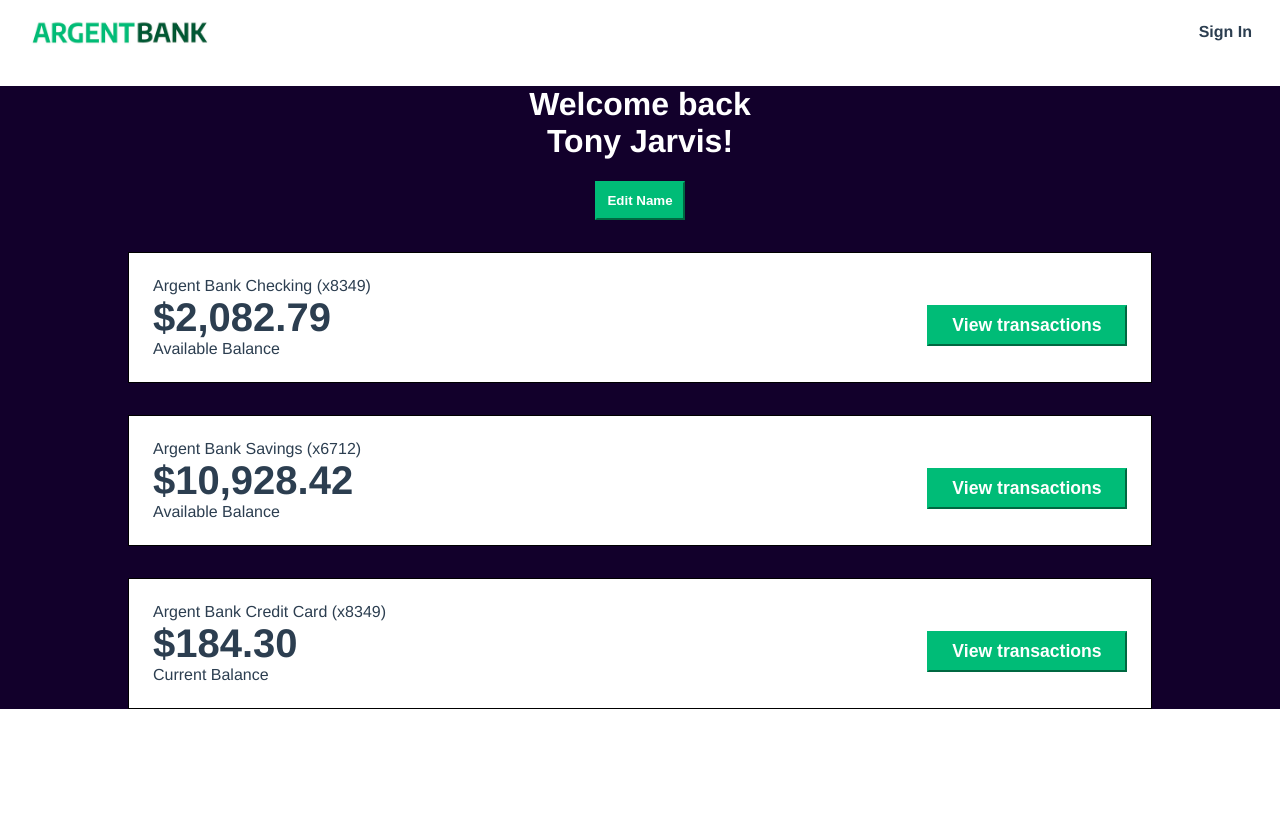
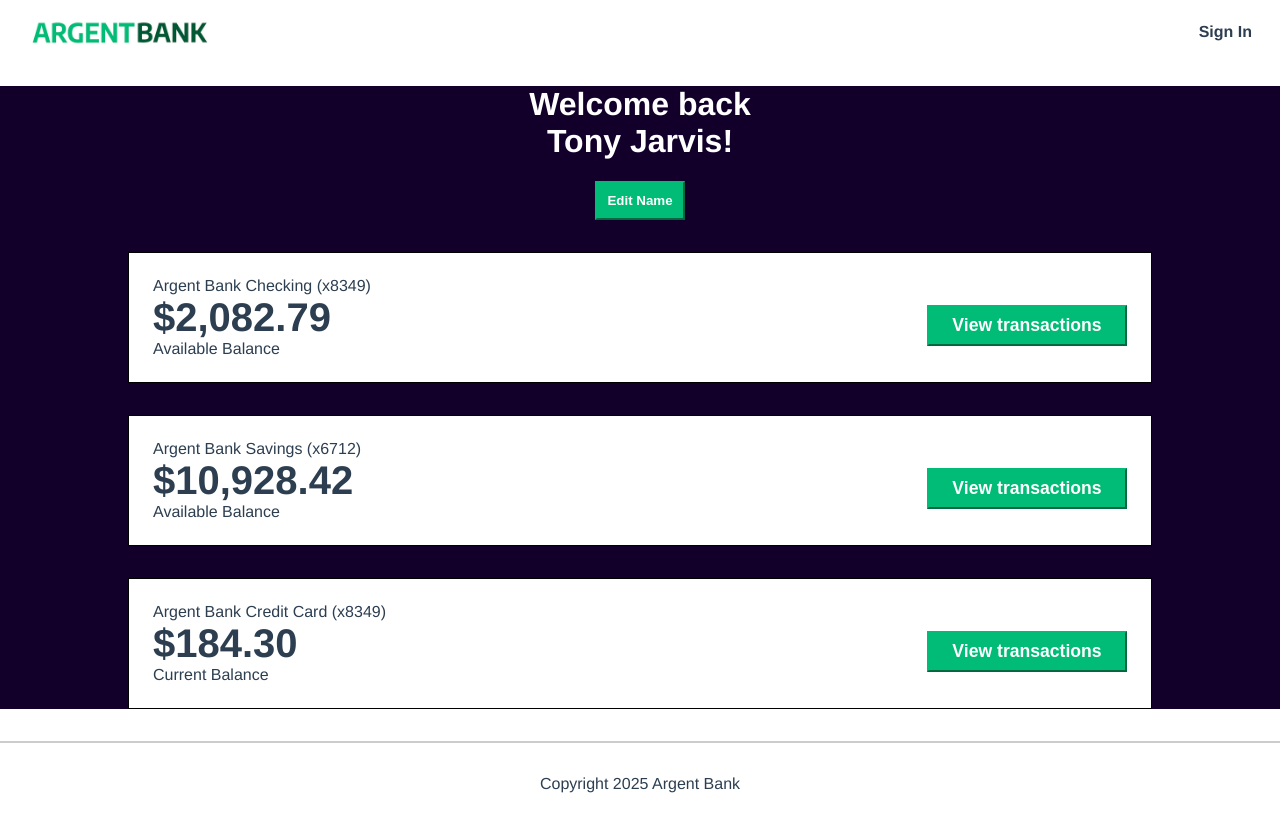
Before and after one commit to Benaldev/P13-Argent-Bank, a React (Vite) app in the folder front/: page /user in a window 1280 px wide. Built offline with nearby package versions, Linux system fonts and the light colour scheme.

Commit message:
add footer

```diff
--- /dev/null
+++ b/front/src/components/footerComponents/Footer.jsx
@@ -0,0 +1,11 @@
+import React from "react";
+
+const Footer = () => {
+  return (
+    <footer className="footer">
+      <p className="footer-text">Copyright 2025 Argent Bank</p>
+    </footer>
+  );
+};
+
+export default Footer;
--- a/front/src/navigation/Navigation.jsx
+++ b/front/src/navigation/Navigation.jsx
@@ -3,6 +3,7 @@
 import SignIn from "../pages/signIn/SignIn";
 import Nav from "../components/navComponents/Nav";
 import User from "../pages/user/User";
+import Footer from "../components/footerComponents/Footer";
 
 const Navigation = () => {
   return (
@@ -13,6 +14,7 @@
         <Route path="/sign-in" element={<SignIn />} />
         <Route path="/user" element={<User />} />
       </Routes>
+      <Footer />
     </BrowserRouter>
   );
 };
```
